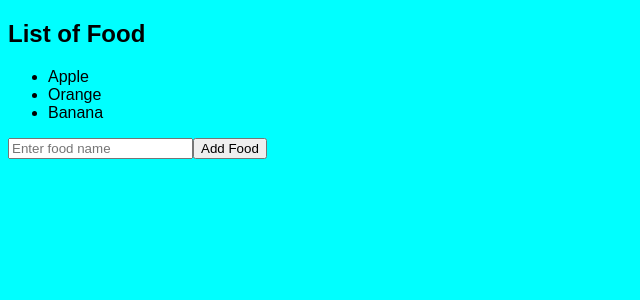
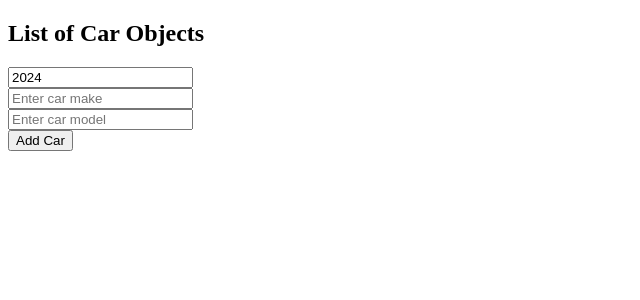
Before and after one commit to mhmdfakhir/reactTutorial, a React (Vite) app in the folder my-react-app/: page / in a window 1280 px wide. Shown: the top 300 px of the page, without its empty margins (0-640 px from the left). Built offline with nearby package versions, Linux system fonts and the light colour scheme.

Commit message:
updating objects+arrays done

```diff
--- a/my-react-app/src/App.jsx
+++ b/my-react-app/src/App.jsx
@@ -1,11 +1,11 @@
 import "./App.css";
-import MyComponentArray from "./MyComponentArray.jsx";
+import MyComponentAO from "./MyComponentAO.jsx";
 
 
 function App() {
   return (
     <>
-      <MyComponentArray></MyComponentArray>
+      <MyComponentAO />
     </>
   );
 }
--- /dev/null
+++ b/my-react-app/src/MyComponentAO.jsx
@@ -0,0 +1,54 @@
+import React, { useState } from "react";
+
+function MyComponentAO() {
+
+    const [cars, setCars] = useState([]);
+    const [carYear, setCarYear] = useState(new Date().getFullYear());
+    const [carMake, setCarMake] = useState("");
+    const [carModel, setCarModel] = useState("");
+
+    function handleAddCar() {
+        const newCar = { year: carYear, make: carMake, model: carModel };
+
+        setCars(c => [...c, newCar]);
+
+        setCarYear(new Date().getFullYear());
+        setCarMake("");
+        setCarModel("");
+    }
+
+    function handleRemoveCar(index) {
+        setCars(c => c.filter((_, i) => index !== i));
+    }
+
+    function handleYearChange(event) {
+        setCarYear(event.target.value);
+    }
+
+    function handleModelChange(event) {
+        setCarModel(event.target.value);
+    }
+
+    function handleMakeChange(event) {
+        setCarMake(event.target.value);
+    }
+
+    return (
+        <div>
+            <h2>List of Car Objects</h2>
+            <ul>
+                {cars.map((car, index) =>
+                    <li onClick={() => handleRemoveCar(index)} key={index}>
+                        {car.year} {car.make} {car.model}
+                    </li>)}
+            </ul>
+
+            <input type="number" value={carYear} onChange={handleYearChange}></input> <br></br>
+            <input type="text" value={carMake} onChange={handleMakeChange} placeholder="Enter car make"></input> <br></br>
+            <input type="text" value={carModel} onChange={handleModelChange} placeholder="Enter car model"></input> <br></br>
+            <button onClick={handleAddCar}>Add Car</button>
+        </div>
+    );
+}
+
+export default MyComponentAO
--- a/my-react-app/src/index.css
+++ b/my-react-app/src/index.css
@@ -1,4 +1,4 @@
-body {
+/* body {
   font-family: Arial, Helvetica, sans-serif;
   background-color: aqua;
 }
@@ -44,7 +44,7 @@
   padding: 5px;
   border-radius: 10px;
   border: 3px solid hsl(0, 0%, 80%);
-}
+} */
 
 /* .counter-container {
   text-align: center;
```
Also changed, not shown: my-react-app/src/done/MyComponentArray.jsx (renamed from my-react-app/src/MyComponentArray.jsx).
